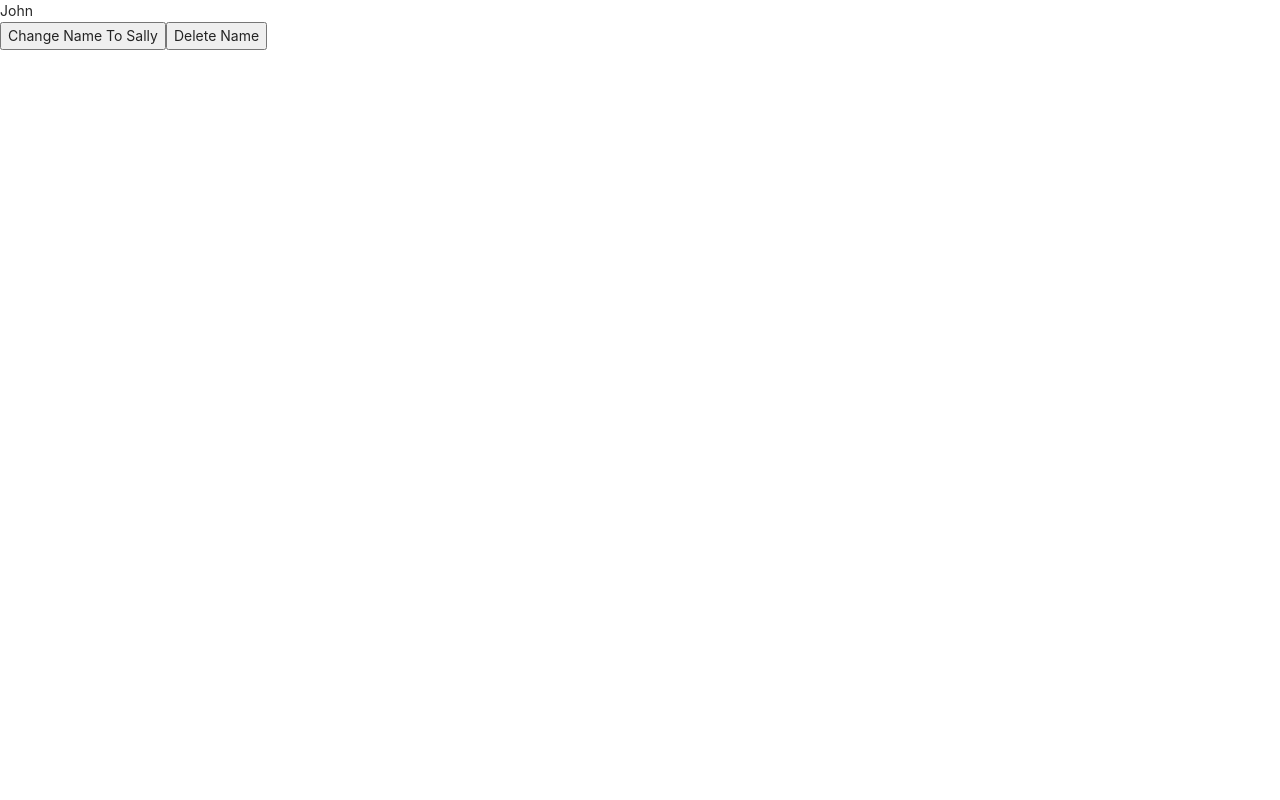
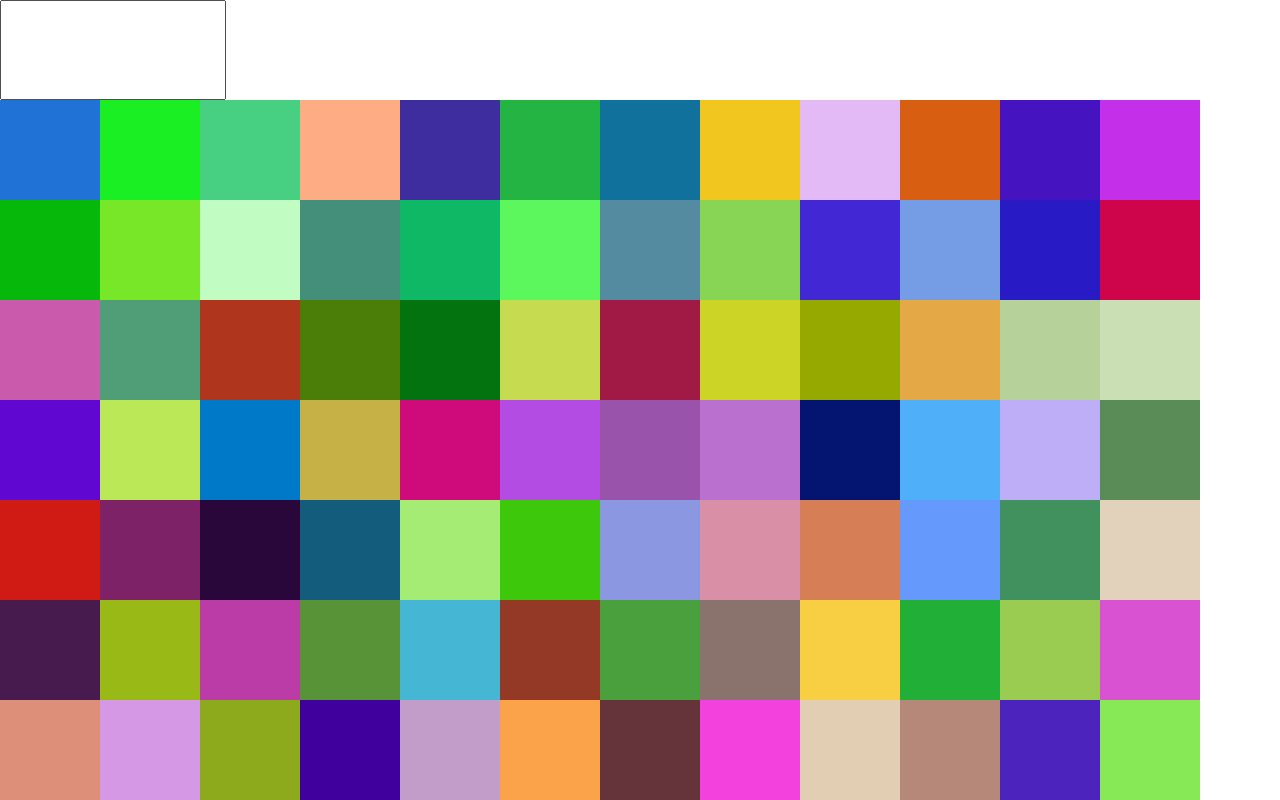
Before and after one commit to inkweon7269/react-labs, a React (Create React App) app: page / in a window 1280 px wide. Shown: the top 800 px of the page. Built offline with nearby package versions, Linux system fonts and the light colour scheme.

Commit message:
useDeferredValue 테스트 코드 추가

```diff
--- a/src/App.js
+++ b/src/App.js
@@ -7,6 +7,7 @@ import OnScreenComp from "./component/hooks/OnScreenComp";
 import ClickOutsideComp from "./component/hooks/ClickOutsideComp";
 import CopyToClipboardComp from "./component/hooks/CopyToClipboardComp";
 import CookieComp from "./component/hooks/CookieComp";
+import DeferredComp from "./component/hooks/DeferredComp";
 
 const App = () => {
 
@@ -21,7 +22,9 @@ const App = () => {
             {/*<OnScreenComp />*/}
             {/*<ClickOutsideComp />*/}
             {/*<CopyToClipboardComp />*/}
-            <CookieComp />
+            {/*<CookieComp />*/}
+
+            <DeferredComp />
         </div>
     );
 };
--- /dev/null
+++ b/src/component/hooks/DeferredComp.js
@@ -0,0 +1,47 @@
+import React, {useState, useDeferredValue, useMemo} from 'react';
+
+const DeferredComp = () => {
+    /*
+        input을 입력할 때마다 boxes 배경색상이 변경되지만 그 수가 10,000개이기 때문에 연산 시간이 걸린다.
+        이로 인해 브라우저 렉이 발생하게 되는데 이는 렌더링 성능 저하를 유발한다.
+        React 문서에서 이 현상을 '렌더링 차단(blocking)'이라 부른다.
+
+        기존에는 이러한 상황에서 debounce/throttle 기법을 이용했지만 이는 완벽한 UX를 보장하지 않는다.
+        debounce delay가 500ms이면 유저의 의사와 상관없이 500ms를 기다려야한다.
+
+        이러한 상황을 해결하기 위해 나온 것이 React 18의 Concurrent Mode이다.
+        useDeferredValue을 이용하면 deferredValue의 값을 지연시킬 수 있다.
+
+        input에 있는 value는 빠르게 변하지만 deferredValue의 값을 바로 변경되지 않는다.
+        deferredValue에 의존하는 boxes 연산은 value보다 우선 순위가 높지 않기 떄문에 value 값을 먼저 업데이트하고 deferredValue 값은 지연하기 때문이다.
+        즉, deferredValue에 의해 boxes 연산이 진행되는 와중에 value가 업데이트된다면 boxes 렌더링을 interrupt하고 value를 먼저 렌더링할 수 있다.
+
+        이제 input tag의 value는 즉각적으로 변하지만, deferredValue와 boxes는 그보다 낮은 빈도수로 업데이트되는 것을 확인할 수 있다.
+        이로인해 렌더링 차단은 발생하지 않는다.
+     */
+    const [value, setValue] = useState('');
+    const deferredValue = useDeferredValue(value);
+
+    const boxes = useMemo(() => {
+        return (
+            <div style={{display: 'flex', flexWrap: 'wrap'}}>
+                {new Array(10000).fill(null).map(() => {
+                    const x = Math.floor(Math.random() * 256);
+                    const y = Math.floor(Math.random() * 256);
+                    const z = Math.floor(Math.random() * 256);
+                    const backgroundColor = 'rgb(' + x + ',' + y + ',' + z + ')';
+                    return <div style={{width: 100, height: 100, backgroundColor}}/>;
+                })}
+            </div>
+        );
+    }, [deferredValue]);
+
+    return (
+        <div>
+            <input onChange={(e) => setValue(e.target.value)} style={{height: 100}}/>
+            {boxes}
+        </div>
+    );
+};
+
+export default DeferredComp;
```
